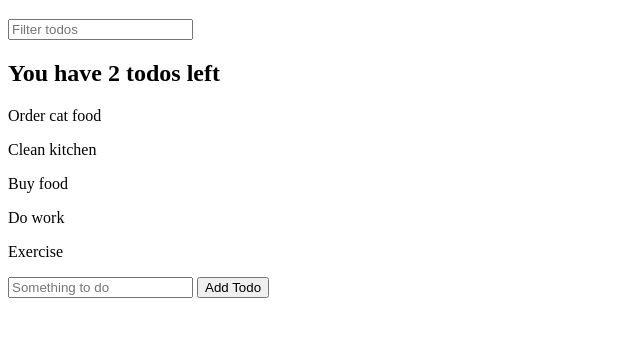
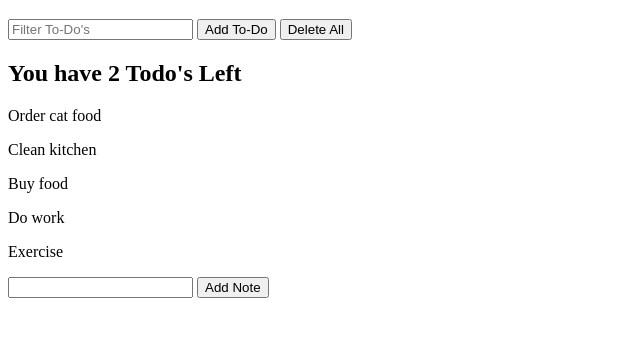
Before and after one commit to aordorica/todo, a plain HTML site: page index.html in a window 1280 px wide. Shown: the part 61-398 px from the top of the page, without its empty margins (0-640 px from the left). Drawn offline with Linux system fonts and the light colour scheme.

Commit message:
cleaned up new-note function

```diff
--- a/index.html
+++ b/index.html
@@ -4,12 +4,14 @@
     <head></head>
     <body>
         <h1>Todos</h1>
-        <input id="search-text" type="text" placeholder="Filter todos">
+        <input type="text" id="search" placeholder="Filter To-Do's">
+        <button id="add-todo">Add To-Do</button>
+        <button id="delete">Delete All</button>
         <div id="todos"></div>
-        <form id="new-todo">
-            <input type="text" placeholder="Something to do" name="text">
-            <button>Add Todo</button>
+        <form action="" id="note-form">
+            <input type="text" name="title" id="note-title">
+            <button name="submit">Add Note</button>
         </form>
-        <script src="todo-app.js"></script>
+        <script src="todo.js"></script>
     </body>
 </html>
--- a/todo-app.js
+++ /dev/null
@@ -1,59 +0,0 @@
-const todos = [{
-    text: 'Order cat food',
-    completed: false
-}, {
-    text: 'Clean kitchen',
-    completed: true
-}, {
-    text: 'Buy food',
-    completed: true
-}, {
-    text: 'Do work',
-    completed: false
-}, {
-    text: 'Exercise',
-    completed: true
-}]
-
-const filters = {
-    searchText: ''
-}
-
-const renderTodos = function (todos, filters) {
-    const filteredTodos = todos.filter(function (todo) {
-        return todo.text.toLowerCase().includes(filters.searchText.toLowerCase())
-    })
-
-    const incompleteTodos = filteredTodos.filter(function (todo) {
-        return !todo.completed
-    })
-
-    document.querySelector('#todos').innerHTML = ''
-
-    const summary = document.createElement('h2')
-    summary.textContent = `You have ${incompleteTodos.length} todos left`
-    document.querySelector('#todos').appendChild(summary)
-
-    filteredTodos.forEach(function (todo) {
-        const p = document.createElement('p')
-        p.textContent = todo.text
-        document.querySelector('#todos').appendChild(p)
-    })
-}
-
-renderTodos(todos, filters)
-
-document.querySelector('#search-text').addEventListener('input', function (e) {
-    filters.searchText = e.target.value
-    renderTodos(todos, filters)
-})
-
-document.querySelector('#new-todo').addEventListener('submit', function (e) {
-    e.preventDefault()
-    todos.push({
-        text: e.target.elements.text.value,
-        completed: false
-    })
-    renderTodos(todos, filters)
-    e.target.elements.text.value = ''
-})
--- /dev/null
+++ b/todo.js
@@ -0,0 +1,86 @@
+const todos = [
+  {
+    text: "Order cat food",
+    completed: false,
+  },
+  {
+    text: "Clean kitchen",
+    completed: true,
+  },
+  {
+    text: "Buy food",
+    completed: true,
+  },
+  {
+    text: "Do work",
+    completed: false,
+  },
+  {
+    text: "Exercise",
+    completed: true,
+  },
+];
+
+const filters = {
+  searchText: ''
+};
+
+
+//Render function to create list todo;s filtered with the filters object search filed.
+//Redndersd the updated list to the DOM and clears previous DOM with innerHTML = ''
+const renderTodos = function(todoList, filterList) {
+  const filteredTodo = todos.filter(function(todo) {
+    return todo.text.toLowerCase().includes(filters.searchText.toLowerCase())
+  })
+
+  const incompleteTodos = filteredTodo.filter(function (todo) {
+    return !todo.completed;
+  });
+
+  document.querySelector('#todos').innerHTML = '';
+
+  const summary = document.createElement("h2");
+  summary.textContent = `You have ${incompleteTodos.length} Todo's Left`;
+  document.querySelector("#todos").appendChild(summary);
+
+  filteredTodo.forEach(function(currentTodo) {
+    const temp = document.createElement('p')
+    temp.textContent = currentTodo.text
+    temp.className = 'todo'
+    document.querySelector('#todos').appendChild(temp)
+  })
+}
+
+renderTodos(todos, filters)
+
+//Evet Listeners
+document.querySelector("#search").addEventListener("input", function (e) {
+  filters.searchText = e.target.value;
+  renderTodos(todos, filters);
+});
+
+//Create New Note functionality form
+document.querySelector('#note-form').addEventListener('submit', function(e) {
+  e.preventDefault()
+  todos.push({
+    text: e.target.elements.title.value,
+    completed: false,
+  });
+  renderTodos(todos, filters);
+  e.target.elements.text.value = "";
+})
+
+//Add new Note
+document.querySelector('#add-todo').addEventListener('click', function(e) {
+  const tempTodo = document.createElement('p')
+  tempTodo.textContent = 'New To-Do'
+  tempTodo.className = 'todo'
+  document.querySelector('#todos').appendChild(tempTodo)
+})
+
+//Delete all Todo's
+document.querySelector('#delete').addEventListener('click', function(e) {
+  document.querySelectorAll('.todo').forEach(function(todo) {
+    todo.remove();
+  })
+})
```
